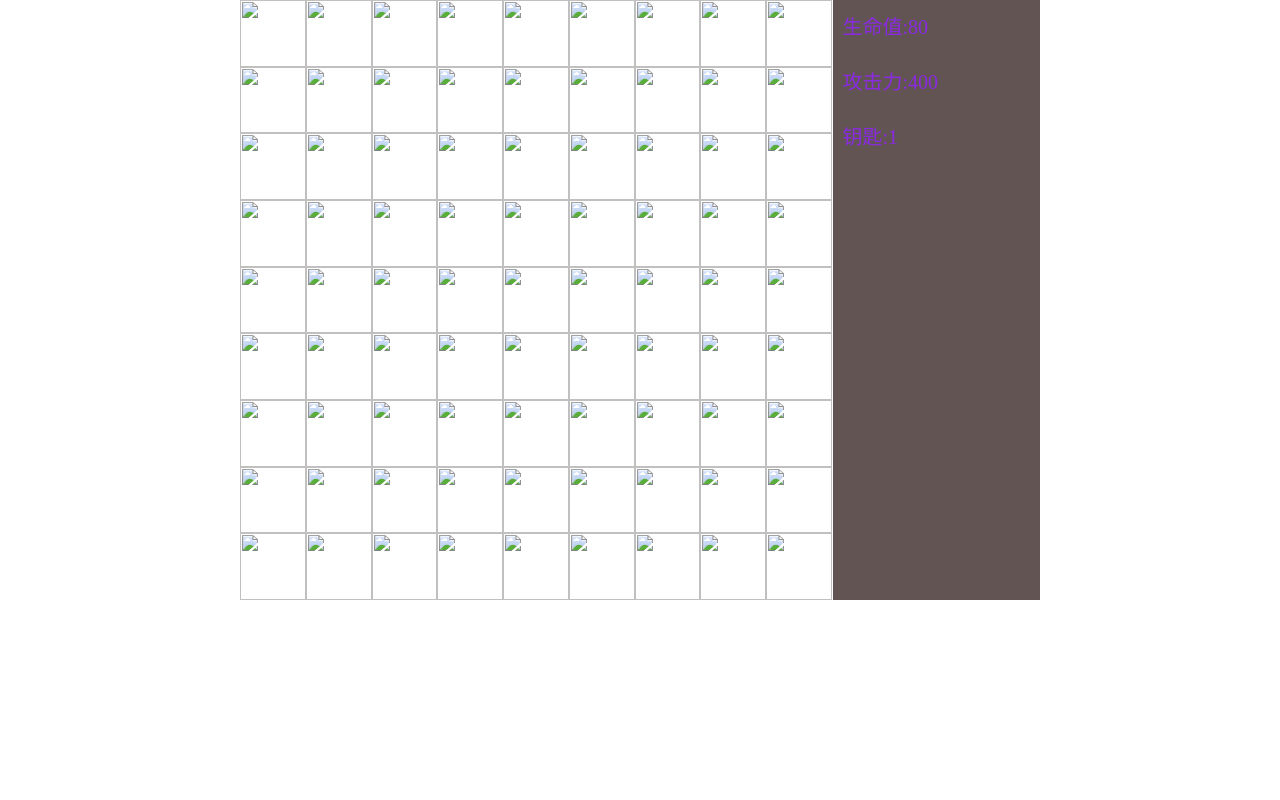
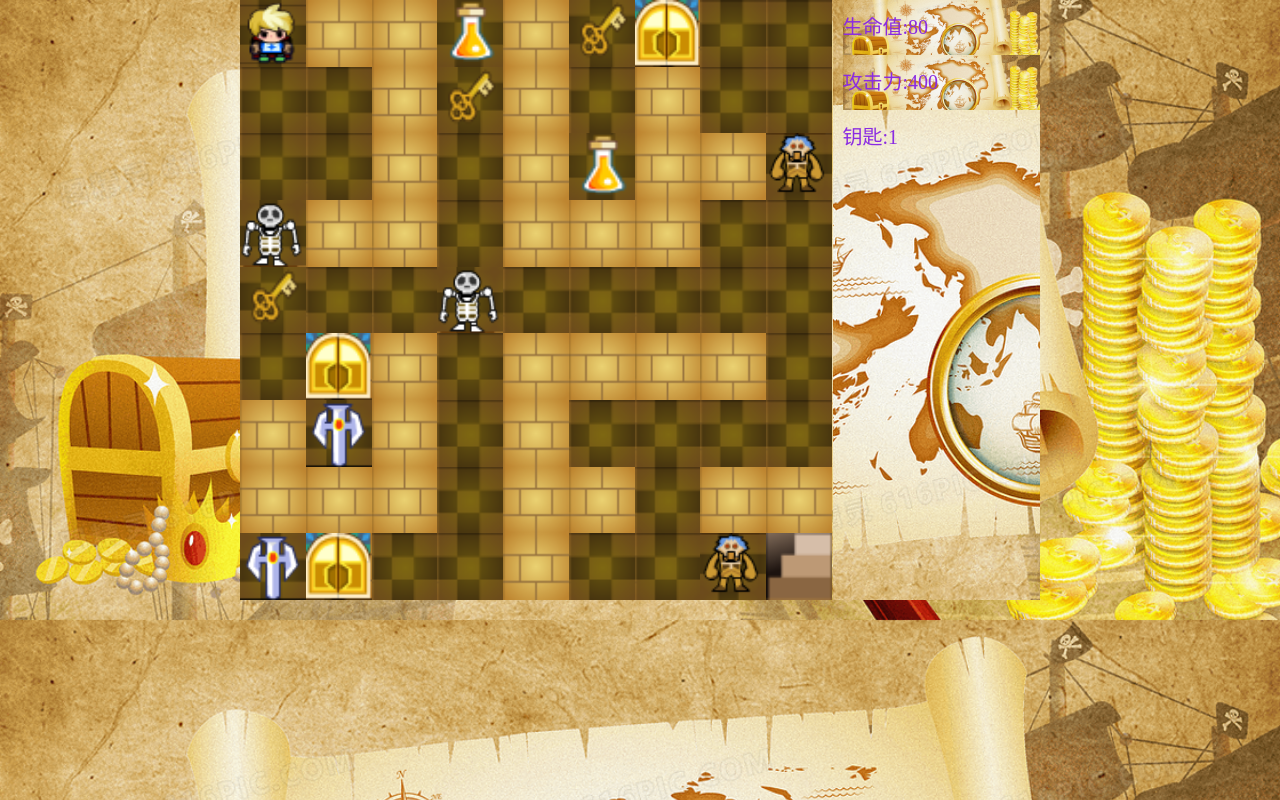
Before and after one commit to cc6400/-o, a plain HTML site: page index.html in a window 1280 px wide. Drawn offline with Linux system fonts and the light colour scheme.

Commit message:
Update index.html

```diff
--- a/index.html
+++ b/index.html
@@ -11,7 +11,7 @@
             padding: 0;
             margin: 0;
             /* font-size: 0; */
-            background-image: url('images/1120.png');  /* 替换为你的背景图路径 */
+            background-image: url('1120.png');  /* 替换为你的背景图路径 */
             background-size: cover;  /* 自适应覆盖 */
             background-position: center;  /* 居中显示 */
         }
@@ -229,37 +229,37 @@
                         var img1 = document.createElement("img");
                         img1.className = "img1";
                         if (array[i][j].value == 0) {
-                            img1.src = "./imgs/墙.png";
+                            img1.src = "./墙.png";
                         }
                         else if (array[i][j].value == 1) {
-                            img1.src = "./imgs/人物.png";
+                            img1.src = "./人物.png";
                         }
                         else if (array[i][j].value == 2) {
-                            img1.src = "./imgs/剑.png";
+                            img1.src = "./剑.png";
                         }
                         else if (array[i][j].value == 3) {
-                            img1.src = "./imgs/怪3.png";
+                            img1.src = "./怪3.png";
                         }
                         else if (array[i][j].value == 4) {
-                            img1.src = "./imgs/怪7.png";
+                            img1.src = "./怪7.png";
                         }
                         else if (array[i][j].value == 5) {
-                            img1.src = "./imgs/背景.png";
+                            img1.src = "./背景.png";
                         }
                         else if (array[i][j].value == 6) {
-                            img1.src = "./imgs/楼梯1.png";
+                            img1.src = "./楼梯1.png";
                         }
                         else if (array[i][j].value == 7) {
-                            img1.src = "./imgs/钥匙1.png";
+                            img1.src = "./钥匙1.png";
                         }
                         else if (array[i][j].value == 8) {
-                            img1.src = "./imgs/门1.png";
+                            img1.src = "./门1.png";
                         }
                         else if (array[i][j].value == 9) {
-                            img1.src = "./imgs/药水1.png";
+                            img1.src = "./药水1.png";
                         }
                         else if (array[i][j].value == 10) {
-                            img1.src = "./imgs/楼梯2.png";
+                            img1.src = "./楼梯2.png";
                         }
                         img1.style.width = array[i][j].width;
                         img1.style.height = array[i][j].height;
```
